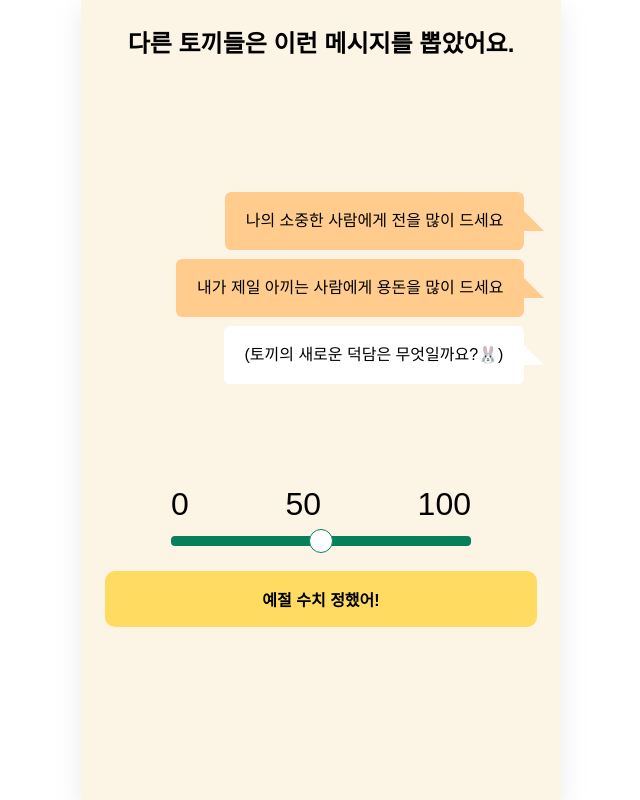
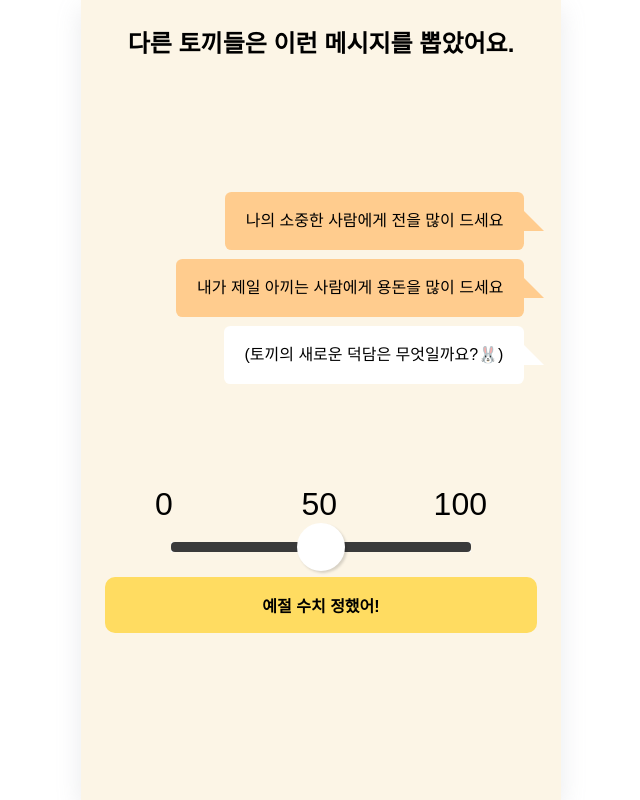
Before and after one commit to pagers-org/here-your-duckdam, a Next.js app: page /attitude in a window 1280 px wide. Shown: the whole page, without its empty margins (319-959 px from the left). Built offline with nearby package versions, Linux system fonts and the light colour scheme.

Commit message:
style: custom input 수정

```diff
--- a/components/attitude/AttitudeRange.tsx
+++ b/components/attitude/AttitudeRange.tsx
@@ -39,7 +39,21 @@ const StyledRange = styled.div`
     label {
         display: flex;
         width: 100%;
+        font-size: 2rem;
         justify-content: space-between;
+        padding-bottom: 0.4rem;
+        & span:nth-of-type(1) {
+            position: relative;
+            left: -1rem;
+        }
+        & span:nth-of-type(2) {
+            position: relative;
+            right: -1rem;
+        }
+        & span:nth-of-type(3) {
+            position: relative;
+            right: -1rem;
+        }
     }
 
     input[type='range'] {
@@ -60,8 +74,9 @@ const StyledRange = styled.div`
         box-shadow: 0 0 5px rgba(0, 0, 0, 0.4);
     }
 
+    /* Chrome & Safari  */
     input[type='range']::-webkit-slider-runnable-track {
-        background: #087f5b;
+        background: ${({ theme }) => theme.color.darkGray};
         border-radius: 4px;
         width: 100%;
         height: 10px;
@@ -70,16 +85,17 @@ const StyledRange = styled.div`
 
     input[type='range']::-webkit-slider-thumb {
         -webkit-appearance: none;
-        height: 24px;
-        width: 24px;
+        height: 3rem;
+        width: 3rem;
+        border-radius: 50%;
+        box-shadow: rgba(0, 0, 0, 0.15) 1.95px 1.95px 2.6px;
         background: #fff;
-        border-radius: 50%;
-        border: 1px solid #087f5b;
-        margin-top: -7px;
+        margin-top: -1.2rem;
     }
 
+    /* Firefox */
     input[type='range']::-moz-range-track {
-        background: #087f5b;
+        background: ${({ theme }) => theme.color.darkGray};
         border-radius: 4px;
         width: 100%;
         height: 10px;
@@ -88,16 +104,17 @@ const StyledRange = styled.div`
 
     input[type='range']::-moz-range-thumb {
         -webkit-appearance: none;
-        height: 24px;
-        width: 24px;
+        height: 3rem;
+        width: 3rem;
         background: #fff;
         border-radius: 50%;
-        border: 1px solid #087f5b;
-        margin-top: -7px;
+        box-shadow: rgba(0, 0, 0, 0.15) 1.95px 1.95px 2.6px;
+        margin-top: -1.2rem;
     }
 
+    /* IE */
     input[type='range']::-ms-track {
-        background: #087f5b;
+        background: ${({ theme }) => theme.color.darkGray};
         border-radius: 4px;
         width: 100%;
         height: 10px;
@@ -106,15 +123,11 @@ const StyledRange = styled.div`
 
     input[type='range']::-ms-thumb {
         -webkit-appearance: none;
-        height: 24px;
-        width: 24px;
+        height: 3rem;
+        width: 3rem;
         background: #fff;
         border-radius: 50%;
-        border: 1px solid #087f5b;
-        margin-top: -7px;
-    }
-
-    label {
-        font-size: 2rem;
+        box-shadow: rgba(0, 0, 0, 0.15) 1.95px 1.95px 2.6px;
+        margin-top: -1.2rem;
     }
 `;
```
